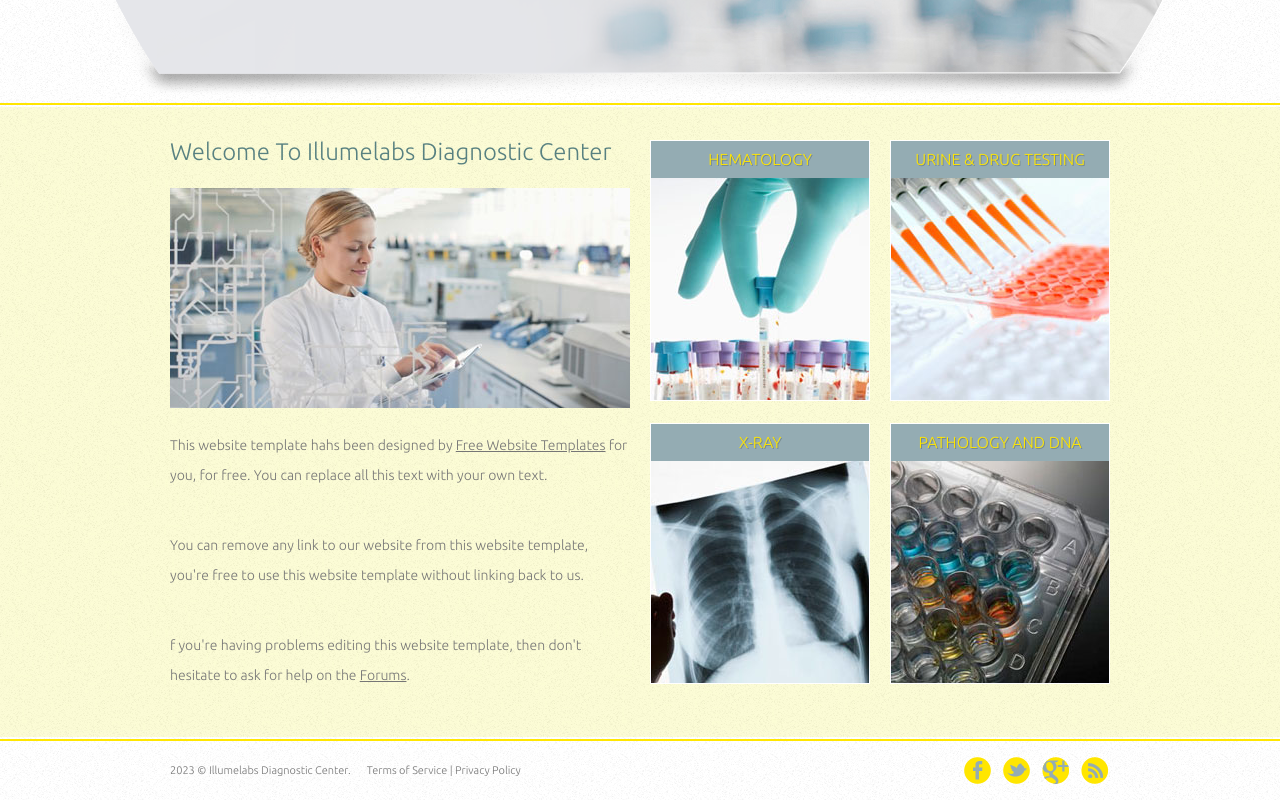
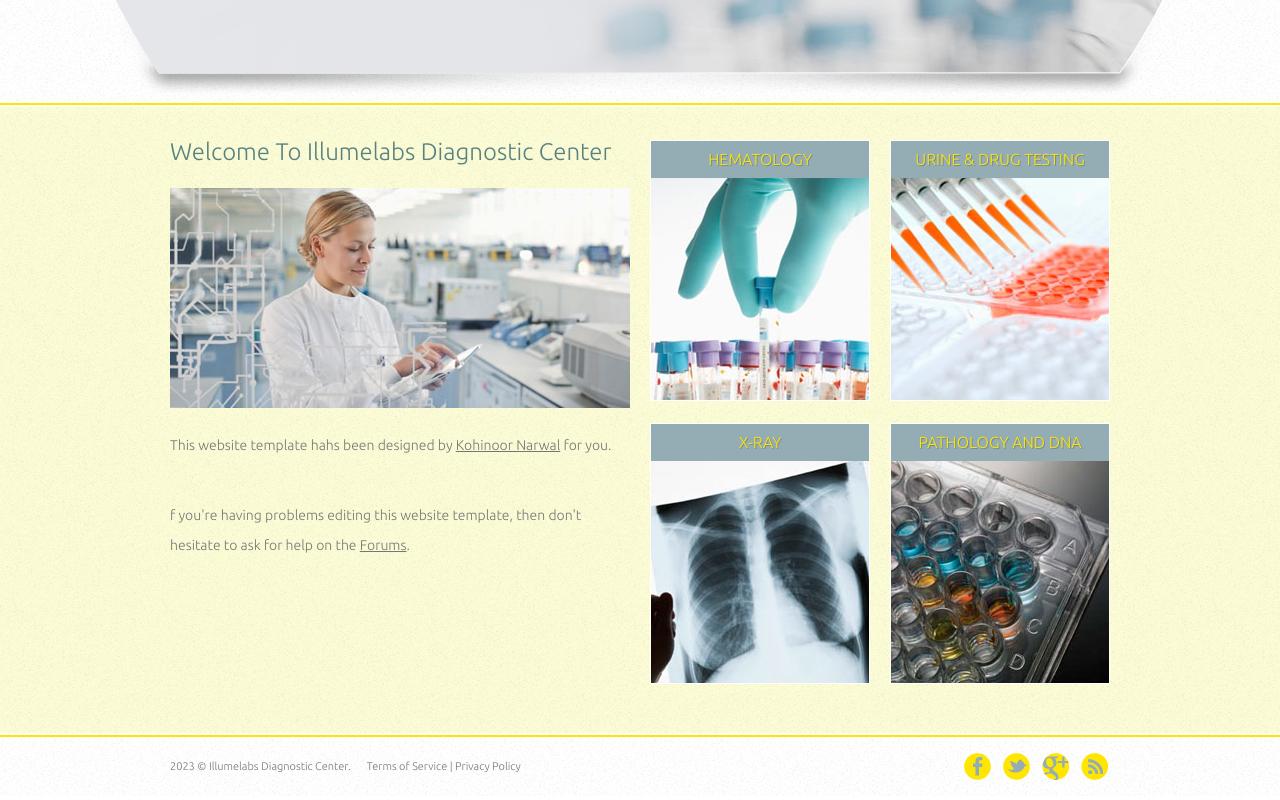
Before and after one commit to kohinoornarwal-bit/labouratory1, a plain HTML site: page index.html in a window 1280 px wide. Shown: the part 656-1456 px from the top of the page. Drawn offline with Linux system fonts and the light colour scheme.

Commit message:
Change attribution to Kohinoor Narwal
Updated attribution in the website template and removed unnecessary text.

```diff
--- a/index.html
+++ b/index.html
@@ -46,10 +46,8 @@
 				<h2>Welcome to Illumelabs Diagnostic Center</h2>
 				<img src="images/diagnostic-center.jpg" alt="">
 				<p>
-					This website template hahs been designed by <a href="http://www.freewebsitetemplates.com/">Free Website Templates</a> for you, for free. You can replace all this text with your own text.
-				</p>
-				<p>
-					You can remove any link to our website from this website template, you're free to use this website template without linking back to us.
+					This website template hahs been designed by <a href="http://www.freewebsitetemplates.com/">Kohinoor Narwal</a> for you.
+
 				</p>
 				<p>
 					f you're having problems editing this website template, then don't hesitate to ask for help on the <a href="http://www.freewebsitetemplates.com/forums/">Forums</a>.
```
